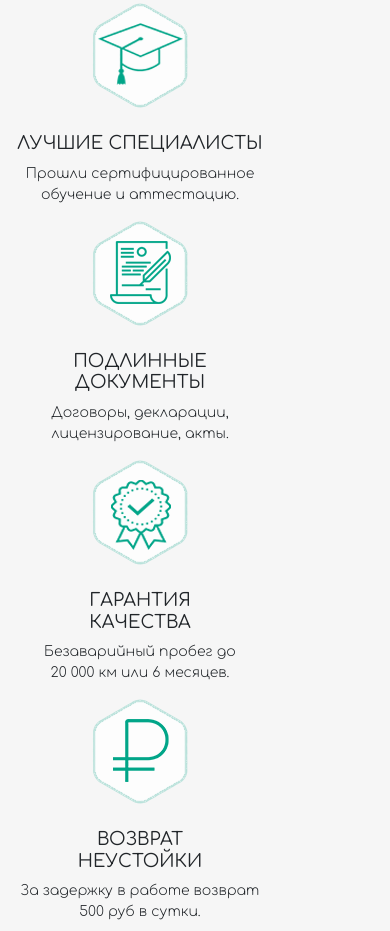
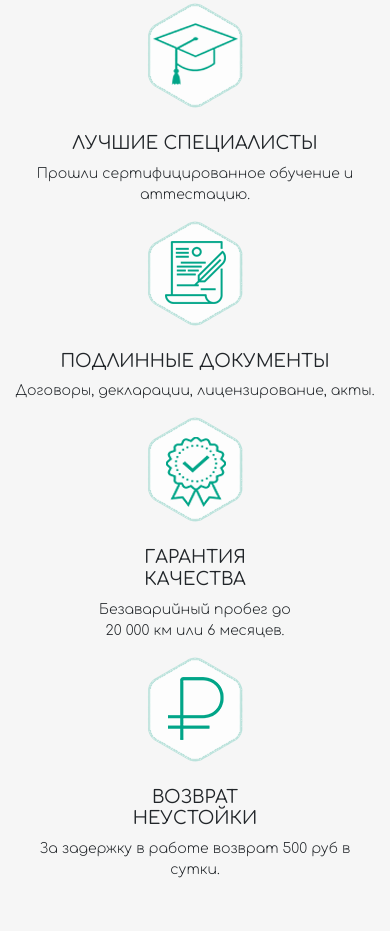
Before and after one commit to FriseHunter/forsage-H, a plain HTML site: page index.html in a window 390 px wide. Shown: the part 3573-4504 px from the top of the page. Drawn offline with nearby package versions, Linux system fonts and the light colour scheme.

Commit message:
update xs brackepoint

```diff
--- a/css/media.css
+++ b/css/media.css
@@ -30,4 +30,7 @@
     .about_us{
         text-align: center;
     }
+    .advantages_card {
+        max-width: 100%;
+    }
 }
--- a/index.html
+++ b/index.html
@@ -51,7 +51,7 @@
                     <p>Мы предлагаем, как комплексные решения “под ключ”,<br> так и отдельные услуги по выполнению различных видов<br> сервисных работ.</p>
                 </div>
             </div>
-            <div class="text-right">
+            <div class="text-right d-none d-md-block">
                 <a href="#" class="round up mr-auto"><i class="fas fa-angle-double-up x7"></i></a>
             </div>
         </div>
@@ -115,28 +115,28 @@
         <div class="container">
             <h2>наши преимущества</h2>
             <div class="row">
-                <div class="col-md-3">
+                <div class="col-12 mx-auto col-md-3">
                         <div class="advantages_card">
                         <img src="img/qualities/hat.png" class="icon_border" alt="icon_1">
                         <h3>Лучшие специалисты</h3>
                         <p>Прошли сертифицированное обучение и аттестацию.</p>
                     </div>
                 </div>
-                <div class="col-md-3">
+                <div class="col-12 mx-auto col-md-3">
                     <div class="advantages_card">
                         <img src="img/qualities/document.png" class="icon_border" alt="icon_2">
                         <h3>Подлинные документы</h3>
                         <p>Договоры, декларации, лицензирование, акты.</p>
                     </div>
                 </div>
-                <div class="col-md-3">
+                <div class="col-12 mx-auto col-md-3">
                     <div class="advantages_card">
                         <img src="img/qualities/medal.png" class="icon_border" alt="icon_3">
                         <h3>Гарантия<br> качества</h3>
                         <p>Безаварийный пробег до<br> 20 000 км или 6 месяцев.</p>
                     </div>
                 </div>
-                <div class="col-md-3">
+                <div class="col-12 mx-auto col-md-3">
                     <div class="advantages_card">
                         <img src="img/qualities/rubl.png" class="icon_border" alt="icon_4">
                         <h3>Возврат<br> неустойки</h3>
```
